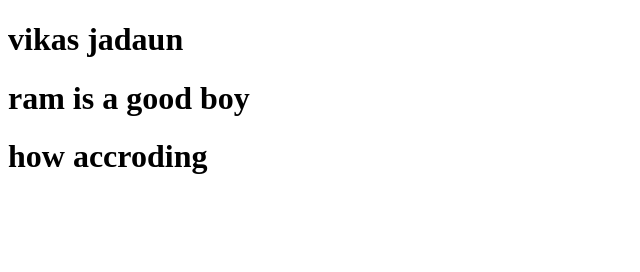
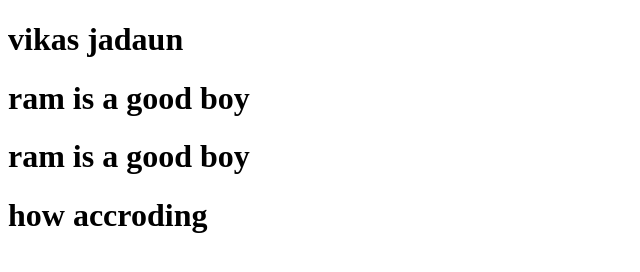
Before and after one commit to vikasjadaun/newfile1, a plain HTML site: page file1.html in a window 1280 px wide. Shown: the whole page, without its empty margins (0-640 px from the left). Drawn offline with Linux system fonts and the light colour scheme.

Commit message:
change to file1

```diff
--- a/file1.html
+++ b/file1.html
@@ -7,6 +7,7 @@
 <body>
     <h1>vikas jadaun</h1>
     <h1>ram is a good boy</h1>
+    <h1>ram is a good boy</h1>
     <h1>how accroding</h1>
 </body>
 </html>
```
